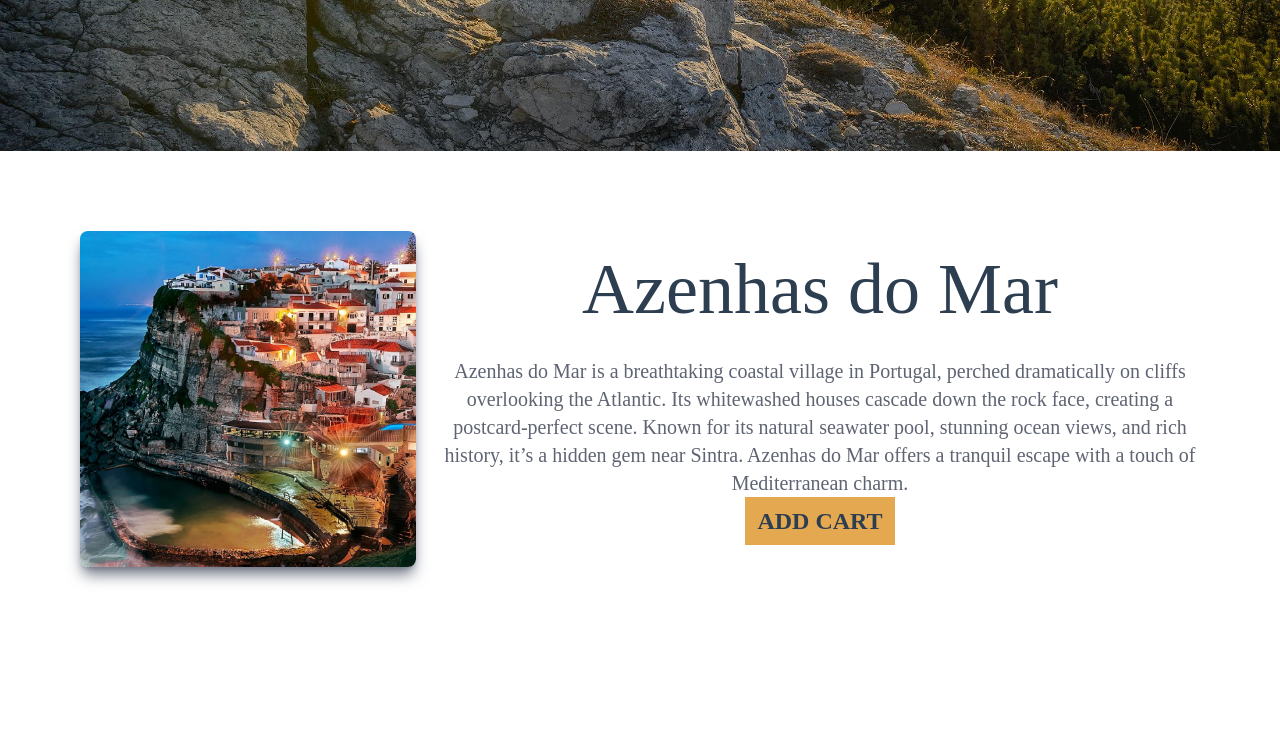
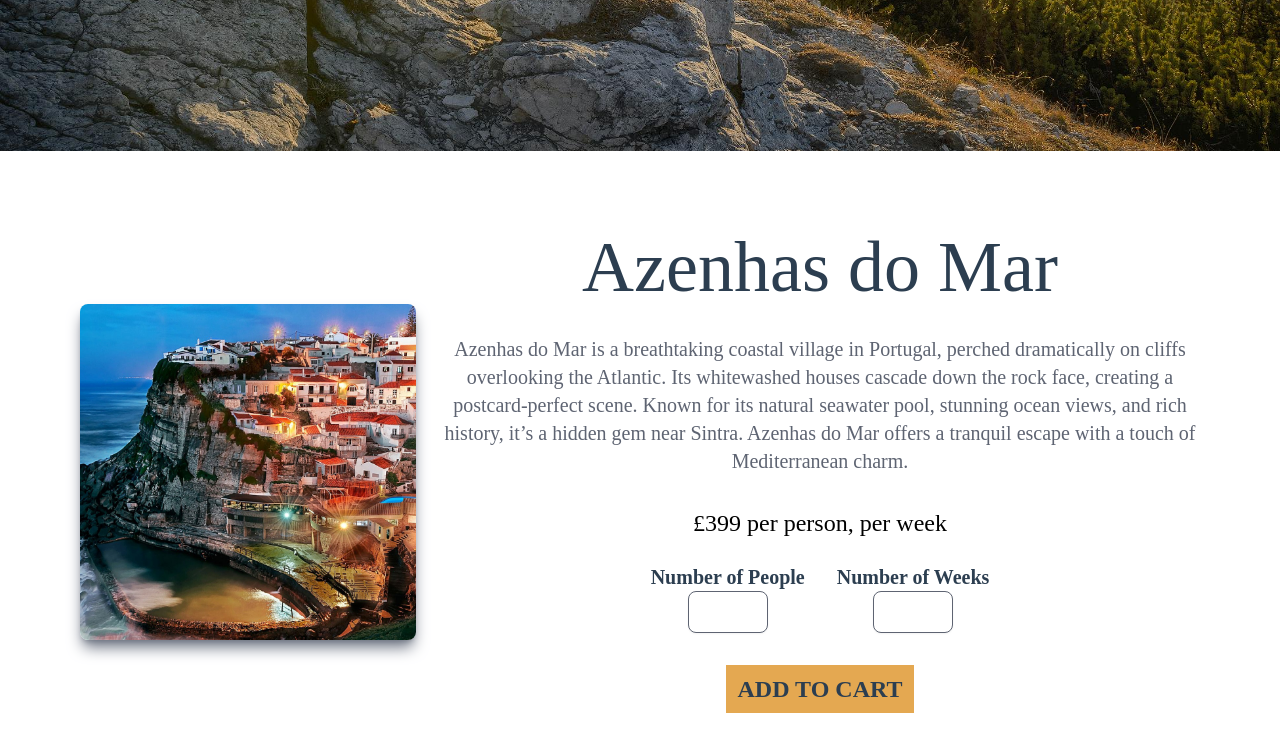
Before and after one commit to Nimira43/Athos-Travels, a website: page index.html in a window 1280 px wide. Shown: the part 650-1401 px from the top of the page. Before the commit the page ends 1297 px from the top, so only its background shows below. Drawn offline with Linux system fonts and the light colour scheme; a web font is replaced by a local one.

Commit message:
Have a little faith. Sorted the input fields for the Tour item card

```diff
--- a/index.html
+++ b/index.html
@@ -35,7 +35,6 @@
         class="shadow-lg shadow-gray-500 rounded-lg"
         src="./images/Azenhas-do-Mar.jpg"
         alt="Azenhas-do-Mar"
-
       />
     </div>
     <div class="flex-grow text-center">
@@ -44,9 +43,25 @@
       Its whitewashed houses cascade down the rock face, creating a postcard-perfect scene. Known for its natural seawater
       pool, stunning ocean views, and rich history, it’s a hidden gem near Sintra. Azenhas do Mar offers a tranquil escape
       with a touch of Mediterranean charm.</p>
+      <p class="text-2xl mt-8">£399 per person, per week</p>
 
+      <div class="mt-6 flex justify-center gap-8">
+        <!-- Number of People -->
+        <div class="flex flex-col items-center">
+          <label for="people" class="text-xl text-midnight font-semibold block">Number of People</label>
+          <input type="number" id="people" name="people" min="1"
+            class="w-20 p-2 border border-rock rounded-lg shadow-sm focus:outline-none focus:ring-2 focus:ring-sunset text-center" />
+        </div>
+
+        <!-- Number of Weeks -->
+        <div class="flex flex-col items-center">
+          <label for="weeks" class="text-xl text-midnight font-semibold block">Number of Weeks</label>
+          <input type="number" id="weeks" name="weeks" min="1"
+            class="w-20 p-2 border border-rock rounded-lg shadow-sm focus:outline-none focus:ring-2 focus:ring-sunset text-center" />
+        </div>
+      </div>
       <div>
-        <button class="bg-sunset text-midnight uppercase text-2xl px-3 py-2 font-bold hover:text-glacial view-btn"> Add Cart</button>
+        <button class="mt-8 bg-sunset text-midnight uppercase text-2xl px-3 py-2 font-bold hover:text-glacial view-btn"> Add to Cart</button>
       </div>
     </div>
 
```
Also changed, not shown: dist/output.css.
